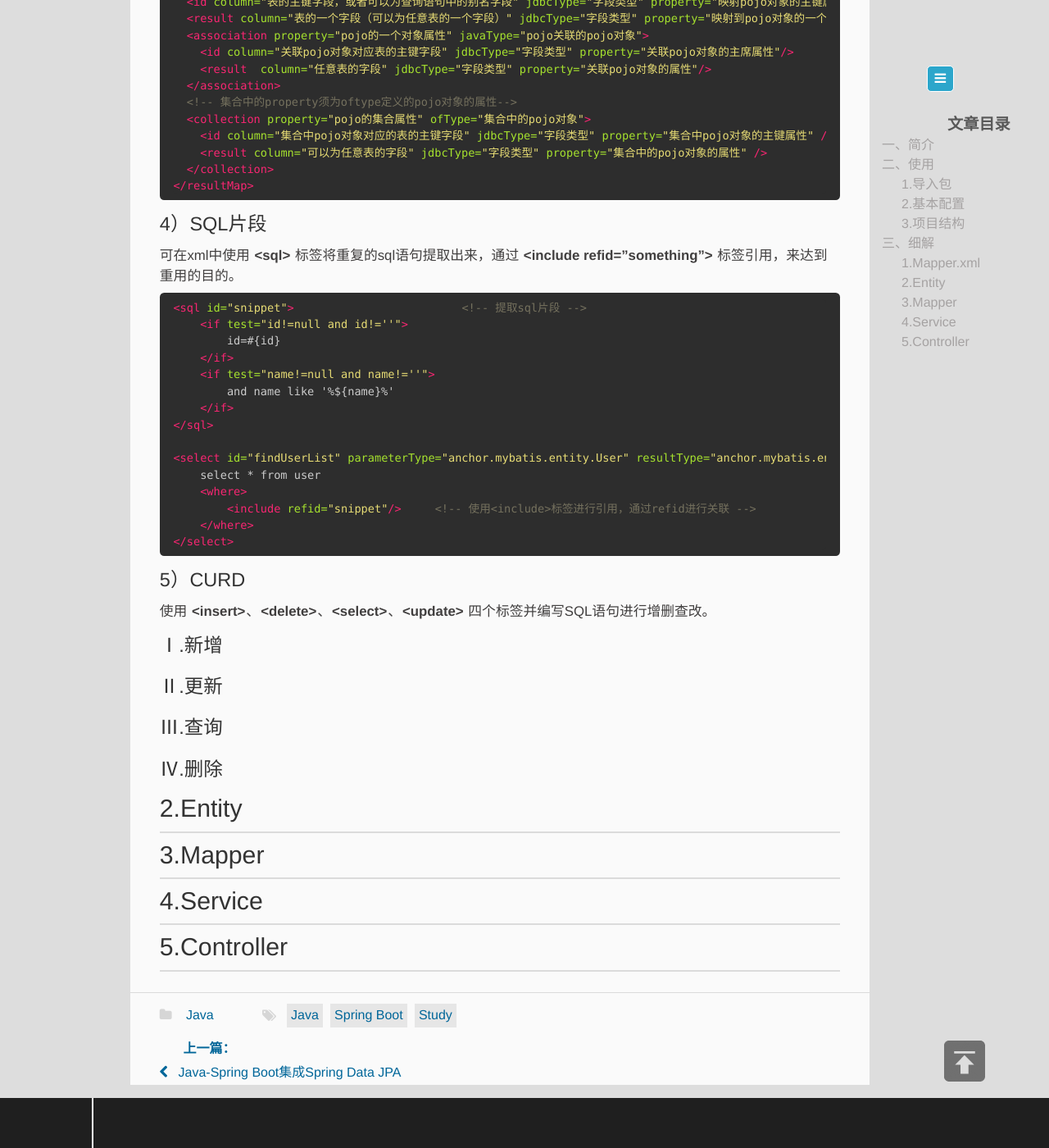
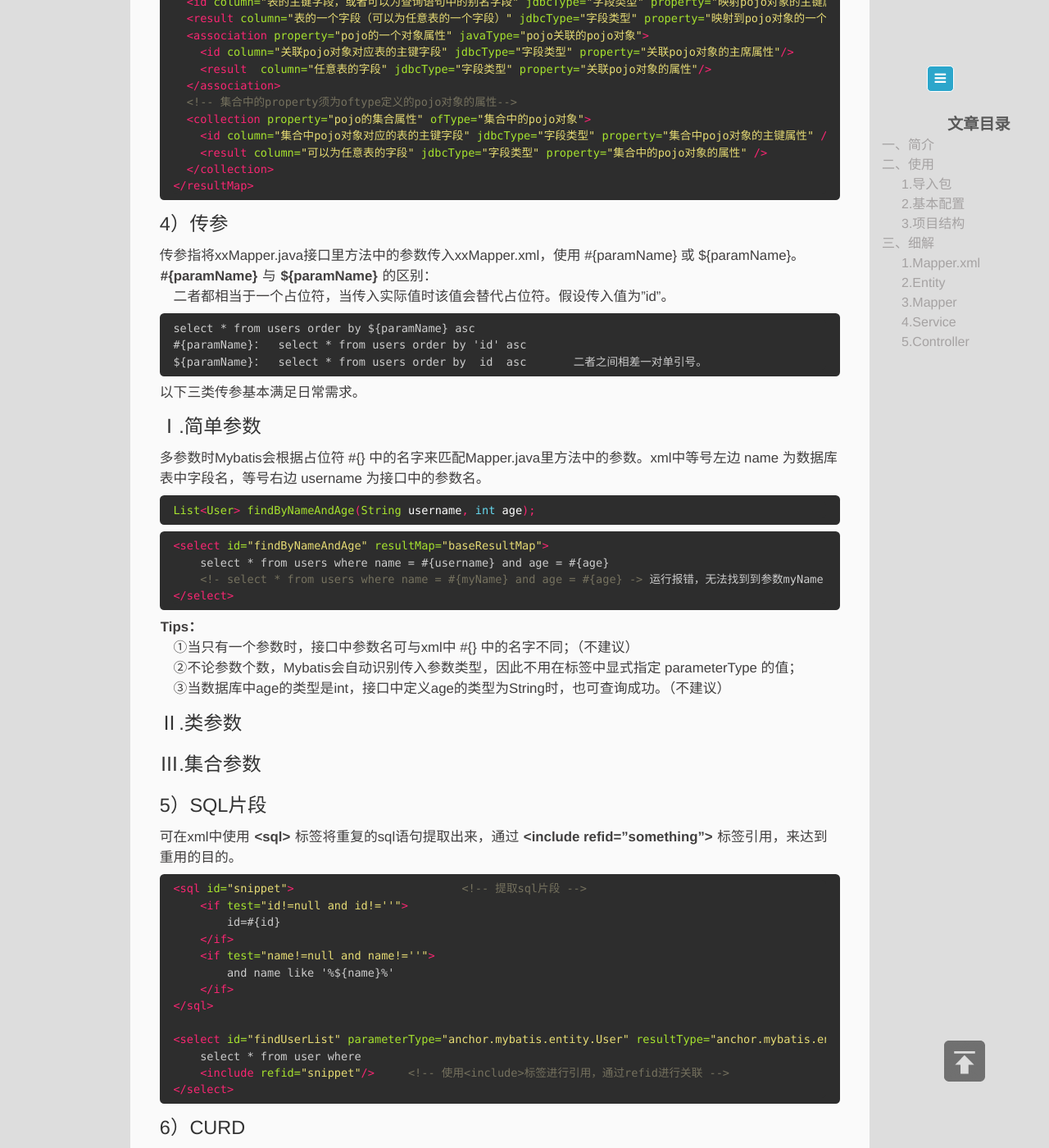
Before and after one commit to memorate/memorate.github.io, a Jekyll site: the page built from _posts/2019-12-31-spring-boot-mybatis.markdown, in a window 1280 px wide and 1400 px high, scrolled down 3725 px. Shown: the whole window at 82% size. Built offline with Jekyll 4.4.1, drawn with Linux system fonts in a browser that asks for light colours.

Commit message:
增加mybatis内容

````diff
--- a/_posts/2019-12-31-spring-boot-mybatis.markdown
+++ b/_posts/2019-12-31-spring-boot-mybatis.markdown
@@ -78,8 +78,8 @@ logging:
 Mybatis根据配置在[application.yml](#application)中“mybatis.mapper-locations”的值来定位Mapper.xml文件。
 根据约定将此值设置为“classpath:mapping/*Mapper.xml”（相当于resources/mapping/*Mapper.xml）。
 Mybatis的核心就在于Mapper.xml文件，Mybatis根据此类文件中的SQL语句对数据库进行CURD操作，并将操作结果映射到指定的Java类。
-**XML说明：**
-　　如下是XML中一个完整的标签，labelName是此标签的名字，property1、property2是该标签的属性，name1、name2分别是两个属性的名称，content是标签的内容。
+**标签说明：**
+　如下是XML中一个完整的标签，labelName是此标签的名字，property1、property2是该标签的属性，name1、name2分别是两个属性的名称，content是标签的内容。
 ```xml
 <labelName property1="name1" property2="name2">
     content
@@ -131,7 +131,34 @@ Tips：可将多个xml指向同一个接口，增删查改语句中的id不同
   </collection>
 </resultMap>
 ```
-#### 4）SQL片段
+#### 4）传参
+传参指将xxMapper.java接口里方法中的参数传入xxMapper.xml，使用 #{paramName} 或 ${paramName}。
+**#{paramName}** 与 **${paramName}** 的区别：
+　二者都相当于一个占位符，当传入实际值时该值会替代占位符。假设传入值为"id"。
+```xml
+select * from users order by ${paramName} asc
+#{paramName}：  select * from users order by 'id' asc
+${paramName}：  select * from users order by  id  asc       二者之间相差一对单引号。
+```
+以下三类传参基本满足日常需求。
+##### Ⅰ.简单参数
+多参数时Mybatis会根据占位符 #{} 中的名字来匹配Mapper.java里方法中的参数。xml中等号左边 name 为数据库表中字段名，等号右边 username 为接口中的参数名。
+```java
+List<User> findByNameAndAge(String username, int age);
+```
+```xml
+<select id="findByNameAndAge" resultMap="baseResultMap">
+    select * from users where name = #{username} and age = #{age}
+    <!- select * from users where name = #{myName} and age = #{age} -> 运行报错，无法找到到参数myName
+</select>
+```
+**Tips：**
+　①当只有一个参数时，接口中参数名可与xml中 #{} 中的名字不同；（不建议）
+　②不论参数个数，Mybatis会自动识别传入参数类型，因此不用在标签中显式指定 parameterType 的值；
+　③当数据库中age的类型是int，接口中定义age的类型为String时，也可查询成功。（不建议）
+##### Ⅱ.类参数
+##### Ⅲ.集合参数
+#### 5）SQL片段
 可在xml中使用 **\<sql>** 标签将重复的sql语句提取出来，通过 **\<include refid="something">** 标签引用，来达到重用的目的。
 ```xml
 <sql id="snippet">                         <!-- 提取sql片段 -->
@@ -144,13 +171,11 @@ Tips：可将多个xml指向同一个接口，增删查改语句中的id不同
 </sql>
 
 <select id="findUserList" parameterType="anchor.mybatis.entity.User" resultType="anchor.mybatis.entity.User">
-    select * from user
-    <where>
-        <include refid="snippet"/>     <!-- 使用<include>标签进行引用，通过refid进行关联 -->
-    </where>
+    select * from user where
+    <include refid="snippet"/>     <!-- 使用<include>标签进行引用，通过refid进行关联 -->
 </select>
 ```
-#### 5）CURD
+#### 6）CURD
 使用 **\<insert>**、**\<delete>**、**\<select>**、**\<update>** 四个标签并编写SQL语句进行增删查改。
 ##### Ⅰ.新增
 ##### Ⅱ.更新
````
